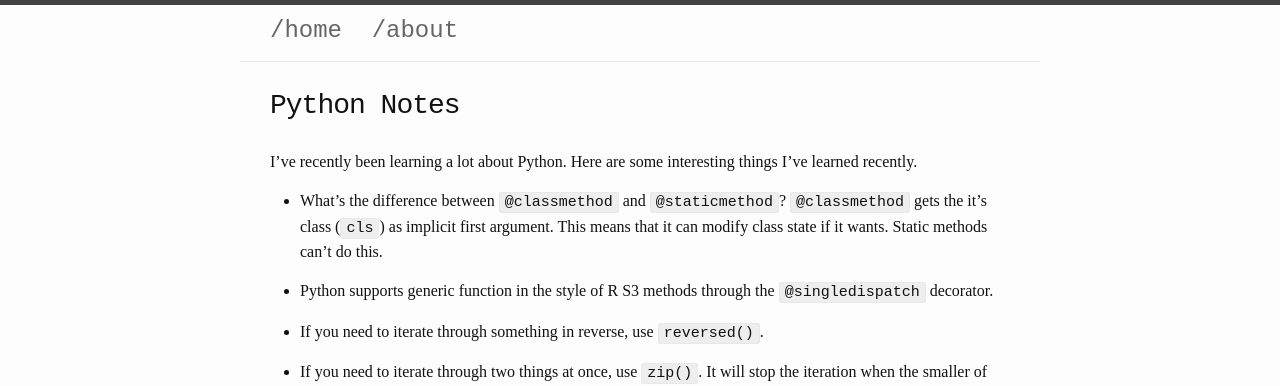
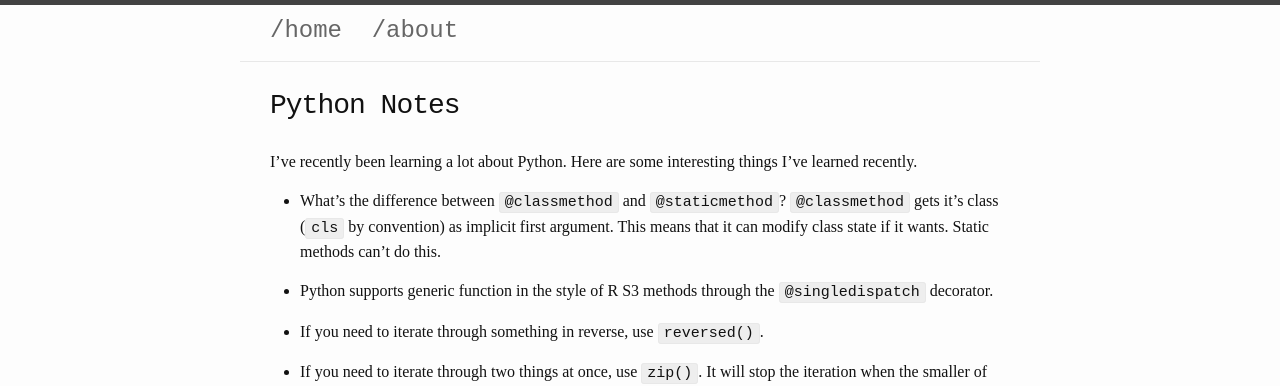
Before and after one commit to mattsteadman/mattsteadman.github.io, a Jekyll site: the page built from _posts/2022-05-13-python-notes.md, in a window 1280 px wide. Shown: the top 386 px of the page. Built offline with Jekyll 4.4.1, drawn with Linux system fonts in a browser that asks for light colours.

Commit message:
Update 2022-05-13-python-notes.md

```diff
--- a/_posts/2022-05-13-python-notes.md
+++ b/_posts/2022-05-13-python-notes.md
@@ -8,7 +8,7 @@ description: "Some interesting things I've learned about Python recently"
 ---
 I've recently been learning a lot about Python. Here are some interesting things I've learned recently.
 
-- What's the difference between `@classmethod` and `@staticmethod`? `@classmethod` gets the it's class (`cls`) as implicit first argument. This means that it can modify class state if it wants. Static methods can't do this.
+- What's the difference between `@classmethod` and `@staticmethod`? `@classmethod` gets it's class (`cls` by convention) as implicit first argument. This means that it can modify class state if it wants. Static methods can't do this.
 
 - Python supports generic function in the style of R S3 methods through the `@singledispatch` decorator.
 
```
